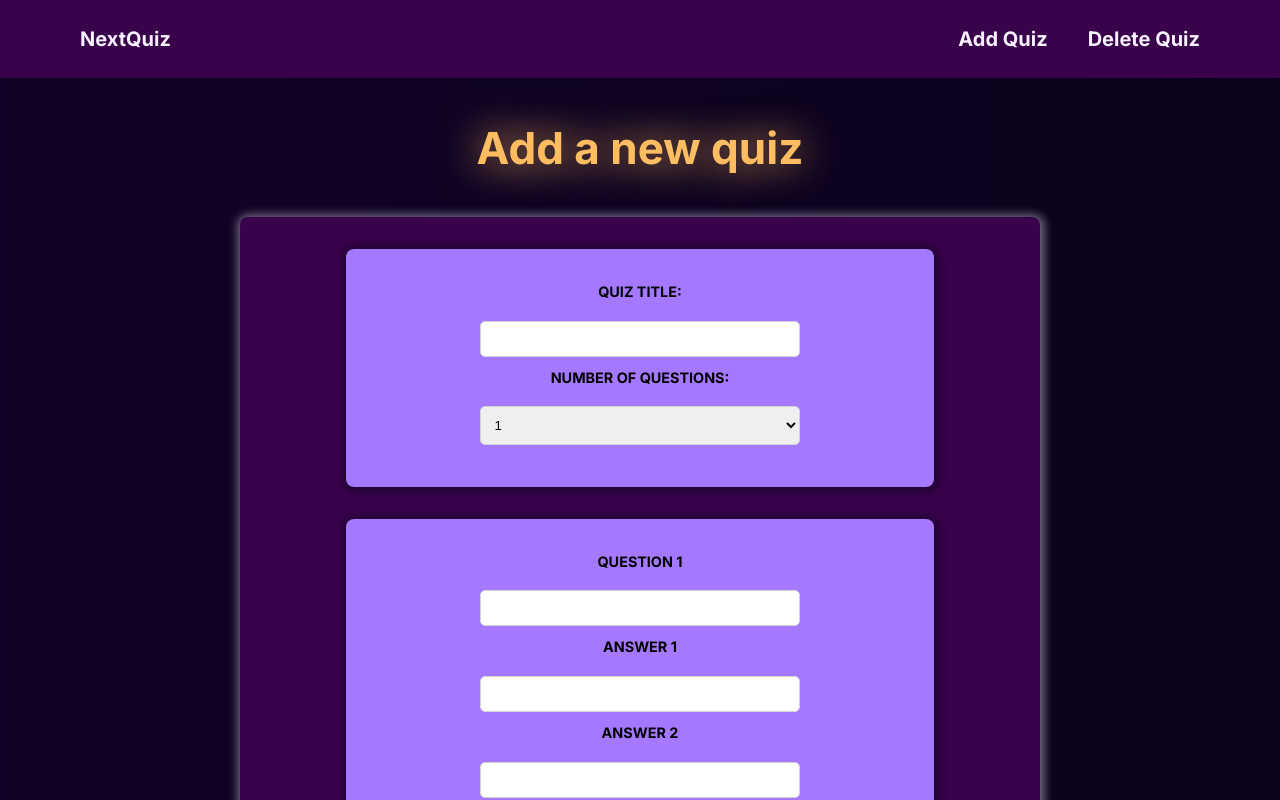
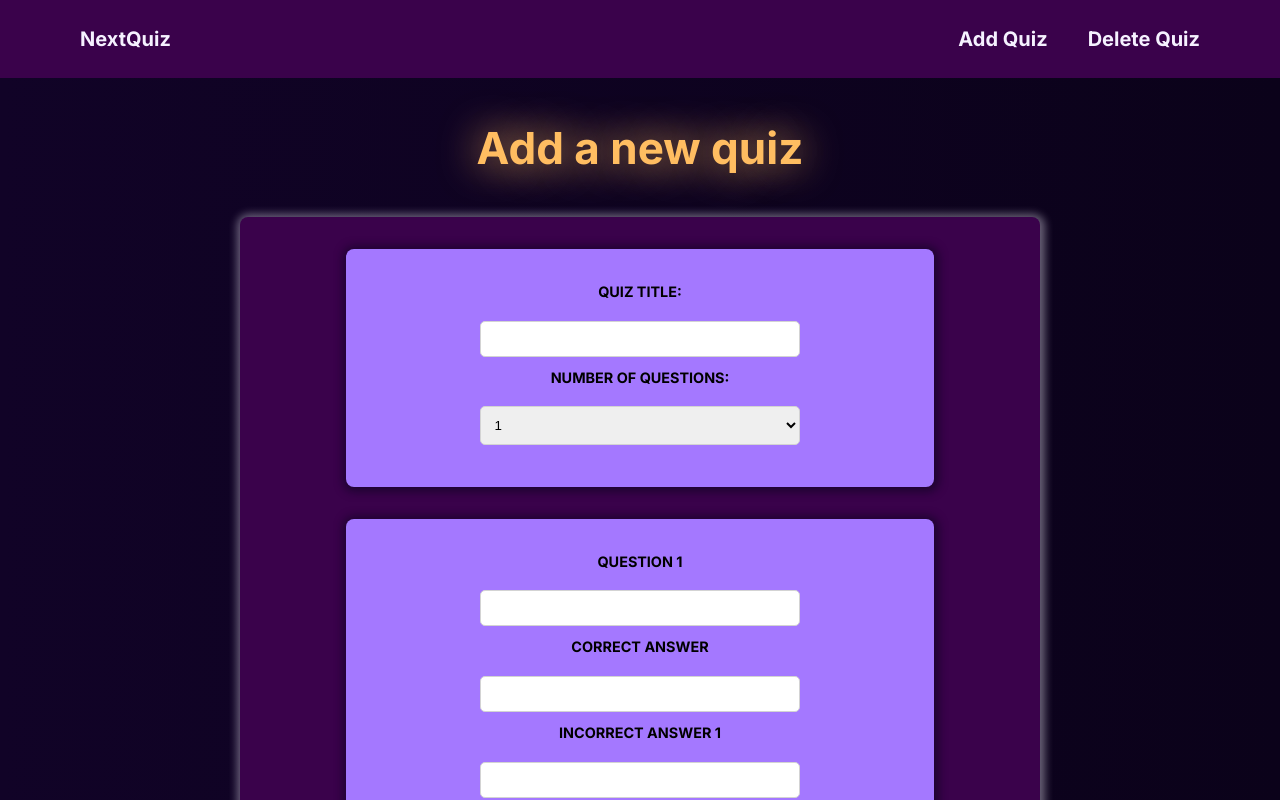
Before and after one commit to rjoshf/Nextjs-quizapp, a Next.js app: page /newquiz in a window 1280 px wide. Shown: the top 800 px of the page. Built offline with nearby package versions, Linux system fonts and the light colour scheme.

Commit message:
Updated new quiz form labels and added a page loader

```diff
--- a/app/layout.tsx
+++ b/app/layout.tsx
@@ -3,6 +3,7 @@ import { Inter } from "next/font/google";
 import "./globals.css";
 import Navbar from "@/components/NavBar/Navbar";
 import { QuizProvider } from "./context/store";
+import NextTopLoader from 'nextjs-toploader';
 
 const inter = Inter({ subsets: ["latin"] });
 
@@ -20,7 +21,8 @@ export default function RootLayout({
     <html lang="en">
       <body className={inter.className}>
         <QuizProvider>
-          <Navbar></Navbar>
+          <Navbar />
+          <NextTopLoader color="#ff21C1" />
           {children}
         </QuizProvider>
       </body>
--- a/components/NewQuizPage/NewQuizForm.tsx
+++ b/components/NewQuizPage/NewQuizForm.tsx
@@ -134,7 +134,7 @@ const NewQuizForm: React.FC<{ onAddQuiz: (quizData: QuizData) => void }> = ({ on
                                 {question.answers.map((answer, answerIndex) => (
                                     <div key={answerIndex}>
                                         <label className={styles.label} htmlFor={`answer-${questionIndex}-${answerIndex}`}>
-                                            Answer {answerIndex + 1}
+                                            {answerIndex === 0 ? "Correct Answer" : `Incorrect answer ${answerIndex}`}
                                         </label>
                                         <input
                                             required
--- a/package.json
+++ b/package.json
@@ -12,6 +12,7 @@
     "framer-motion": "^11.0.3",
     "mongodb": "^6.3.0",
     "next": "14.1.0",
+    "nextjs-toploader": "^1.6.6",
     "react": "^18",
     "react-dom": "^18",
     "react-icons": "^5.0.1"
```
Also changed, not shown: 1 other file (tests, documents, lock files or other folders).
